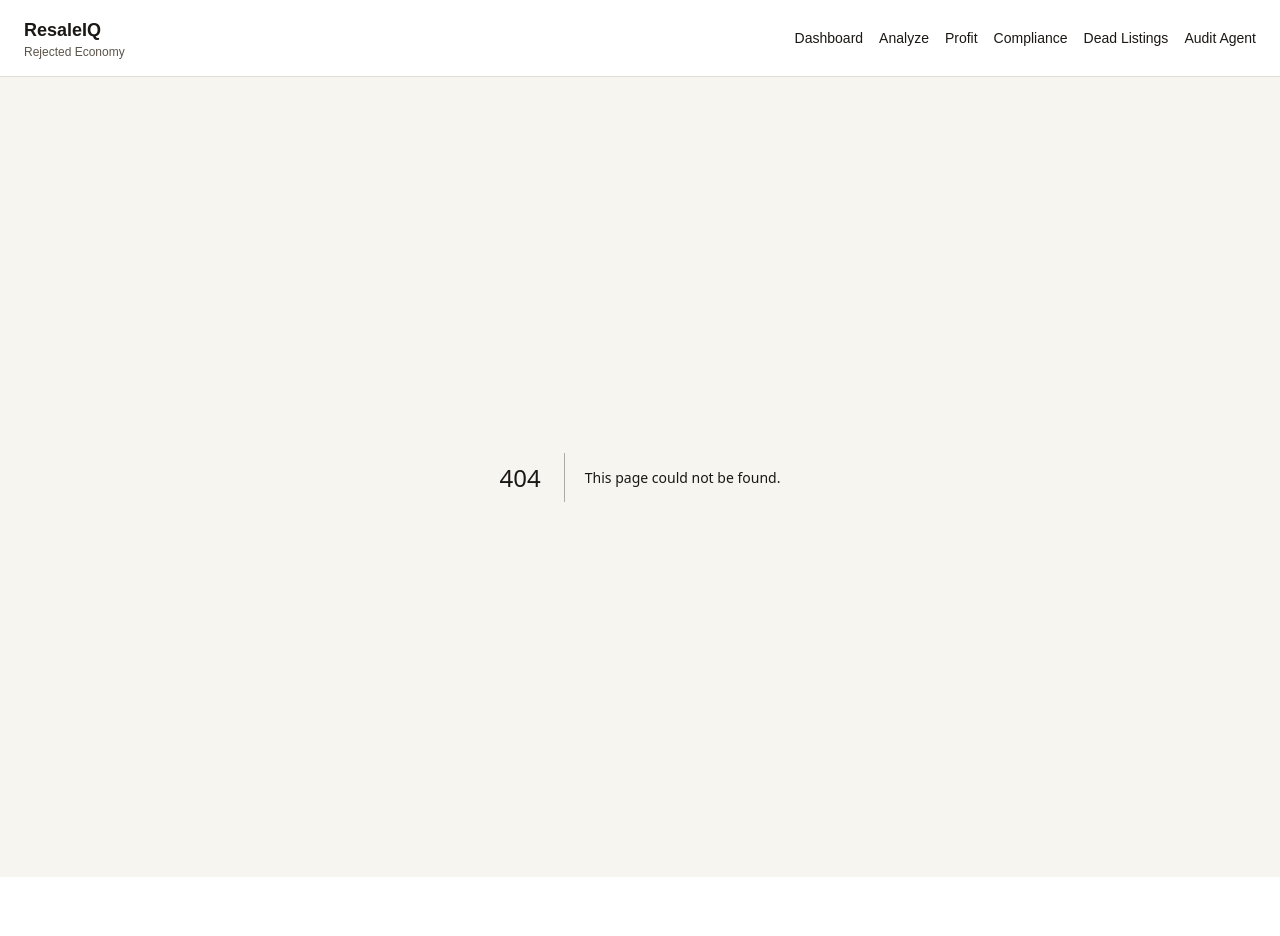
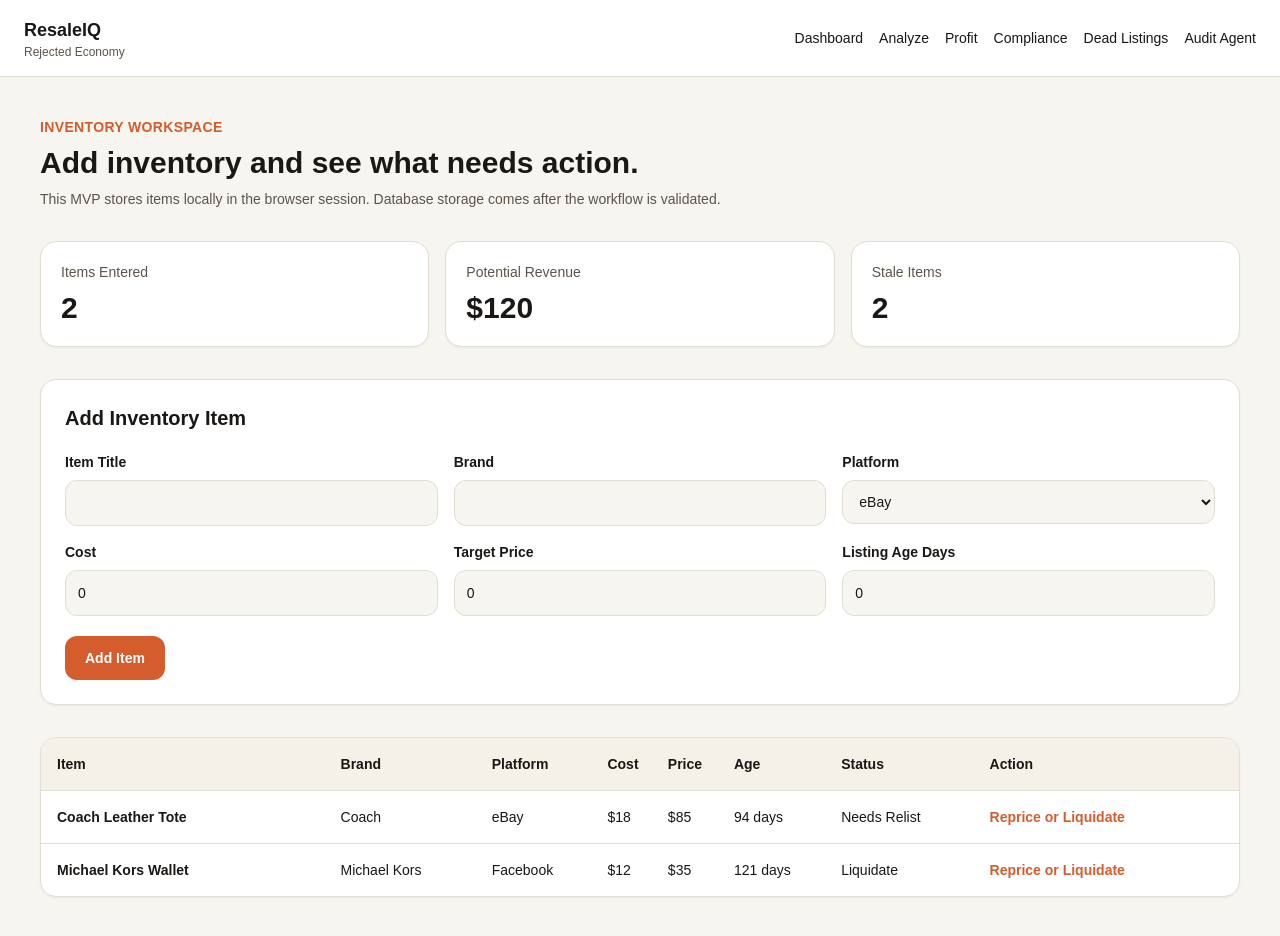
Before and after one commit to RejectedDope/ResaleIQ, a Next.js app: page /inventory in a window 1280 px wide. Before the commit this address had no page. Before the commit the page ends 877 px from the top, so only its background shows below. Built offline with nearby package versions, Linux system fonts and the light colour scheme.

Commit message:
Add local inventory entry page

```diff
--- /dev/null
+++ b/app/inventory/page.tsx
@@ -0,0 +1,143 @@
+'use client'
+
+import { useMemo, useState } from 'react'
+import ScoreCard from '@/components/ScoreCard'
+
+type InventoryItem = {
+  title: string
+  brand: string
+  platform: string
+  cost: number
+  price: number
+  age: number
+  status: string
+}
+
+const starterItems: InventoryItem[] = [
+  { title: 'Coach Leather Tote', brand: 'Coach', platform: 'eBay', cost: 18, price: 85, age: 94, status: 'Needs Relist' },
+  { title: 'Michael Kors Wallet', brand: 'Michael Kors', platform: 'Facebook', cost: 12, price: 35, age: 121, status: 'Liquidate' }
+]
+
+export default function InventoryPage() {
+  const [items, setItems] = useState<InventoryItem[]>(starterItems)
+  const [form, setForm] = useState<InventoryItem>({
+    title: '',
+    brand: '',
+    platform: 'eBay',
+    cost: 0,
+    price: 0,
+    age: 0,
+    status: 'New'
+  })
+
+  const totals = useMemo(() => {
+    const potentialRevenue = items.reduce((sum, item) => sum + item.price, 0)
+    const totalCost = items.reduce((sum, item) => sum + item.cost, 0)
+    const staleItems = items.filter((item) => item.age > 60).length
+    return { potentialRevenue, totalCost, staleItems }
+  }, [items])
+
+  function updateField(field: keyof InventoryItem, value: string) {
+    setForm({
+      ...form,
+      [field]: ['cost', 'price', 'age'].includes(field) ? Number(value) : value
+    })
+  }
+
+  function addItem(e: React.FormEvent<HTMLFormElement>) {
+    e.preventDefault()
+    if (!form.title.trim()) return
+    setItems([{ ...form }, ...items])
+    setForm({ title: '', brand: '', platform: 'eBay', cost: 0, price: 0, age: 0, status: 'New' })
+  }
+
+  return (
+    <div className="p-6 md:p-10">
+      <div className="mx-auto max-w-7xl space-y-8">
+        <div>
+          <p className="text-sm font-semibold uppercase tracking-wide text-[#D45C2D]">Inventory Workspace</p>
+          <h1 className="mt-2 text-3xl font-bold">Add inventory and see what needs action.</h1>
+          <p className="mt-2 max-w-3xl text-sm text-[#5C5449]">
+            This MVP stores items locally in the browser session. Database storage comes after the workflow is validated.
+          </p>
+        </div>
+
+        <section className="grid gap-4 md:grid-cols-3">
+          <ScoreCard label="Items Entered" value={items.length} />
+          <ScoreCard label="Potential Revenue" value={`$${totals.potentialRevenue.toFixed(0)}`} />
+          <ScoreCard label="Stale Items" value={totals.staleItems} />
+        </section>
+
+        <form onSubmit={addItem} className="rounded-2xl border border-[#E2DDD5] bg-white p-6 shadow-sm">
+          <h2 className="text-xl font-semibold">Add Inventory Item</h2>
+          <div className="mt-5 grid gap-4 md:grid-cols-3">
+            <Input label="Item Title" value={form.title} onChange={(v) => updateField('title', v)} />
+            <Input label="Brand" value={form.brand} onChange={(v) => updateField('brand', v)} />
+            <Select label="Platform" value={form.platform} options={['eBay', 'Poshmark', 'Mercari', 'Facebook', 'Depop']} onChange={(v) => updateField('platform', v)} />
+            <Input label="Cost" type="number" value={String(form.cost)} onChange={(v) => updateField('cost', v)} />
+            <Input label="Target Price" type="number" value={String(form.price)} onChange={(v) => updateField('price', v)} />
+            <Input label="Listing Age Days" type="number" value={String(form.age)} onChange={(v) => updateField('age', v)} />
+          </div>
+          <button className="mt-5 rounded-xl bg-[#D45C2D] px-5 py-3 text-sm font-semibold text-white">
+            Add Item
+          </button>
+        </form>
+
+        <section className="overflow-x-auto rounded-2xl border border-[#E2DDD5] bg-white shadow-sm">
+          <table className="min-w-full text-sm">
+            <thead className="bg-[#F5F0E8] text-left">
+              <tr>
+                <th className="p-4">Item</th>
+                <th>Brand</th>
+                <th>Platform</th>
+                <th>Cost</th>
+                <th>Price</th>
+                <th>Age</th>
+                <th>Status</th>
+                <th>Action</th>
+              </tr>
+            </thead>
+            <tbody>
+              {items.map((item, index) => {
+                const profit = item.price - item.cost
+                const action = item.age > 90 ? 'Reprice or Liquidate' : item.age > 60 ? 'Relist or Crosslist' : 'Monitor'
+                return (
+                  <tr key={`${item.title}-${index}`} className="border-t border-[#E2DDD5]">
+                    <td className="p-4 font-semibold">{item.title}</td>
+                    <td>{item.brand || 'Unknown'}</td>
+                    <td>{item.platform}</td>
+                    <td>${item.cost}</td>
+                    <td>${item.price}</td>
+                    <td>{item.age} days</td>
+                    <td>{profit < 15 ? 'Weak Margin' : item.status}</td>
+                    <td className="font-semibold text-[#D45C2D]">{action}</td>
+                  </tr>
+                )
+              })}
+            </tbody>
+          </table>
+        </section>
+      </div>
+    </div>
+  )
+}
+
+function Input({ label, value, onChange, type = 'text' }: { label: string; value: string; onChange: (value: string) => void; type?: string }) {
+  return (
+    <label className="block text-sm font-semibold">
+      {label}
+      <input type={type} value={value} onChange={(e) => onChange(e.target.value)} className="mt-2 w-full rounded-xl border border-[#E2DDD5] bg-[#F7F5F0] p-3 text-sm font-normal" />
+    </label>
+  )
+}
+
+function Select({ label, value, options, onChange }: { label: string; value: string; options: string[]; onChange: (value: string) => void }) {
+  return (
+    <label className="block text-sm font-semibold">
+      {label}
+      <select value={value} onChange={(e) => onChange(e.target.value)} className="mt-2 w-full rounded-xl border border-[#E2DDD5] bg-[#F7F5F0] p-3 text-sm font-normal">
+        {options.map((option) => <option key={option}>{option}</option>)}
+      </select>
+    </label>
+  )
+}
```
